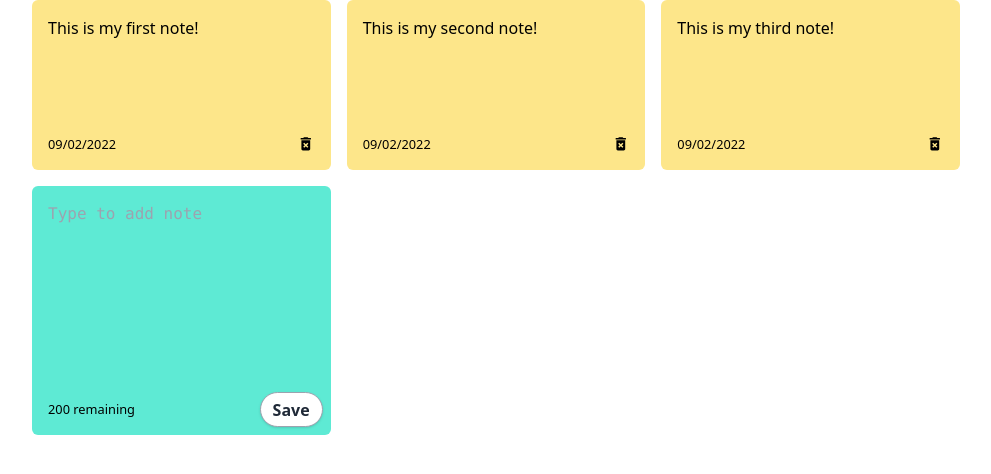
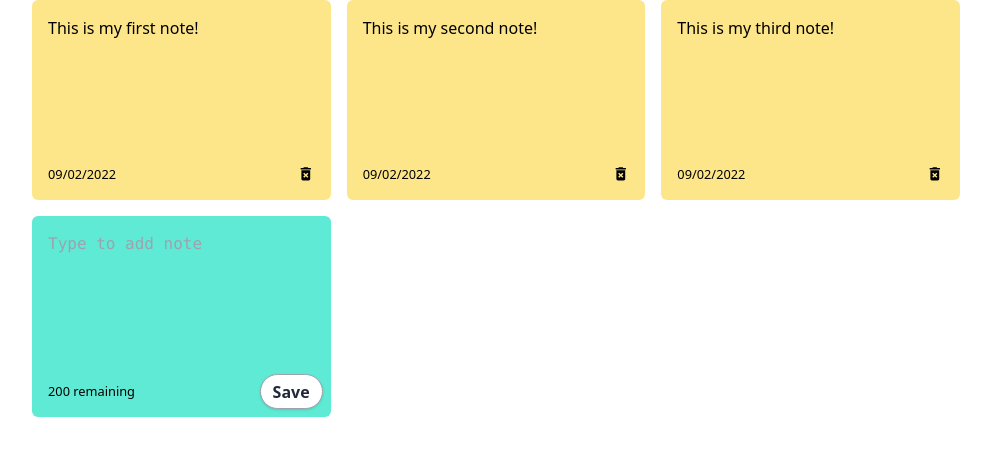
Before and after one commit to fjrpambudhi74/react-notes, a React (Create React App) app: page / in a window 1280 px wide. Shown: the top 474 px of the page, without its empty margins (144-1135 px from the left). Built offline with nearby package versions, Linux system fonts and the light colour scheme.

Commit message:
resize notes component

```diff
--- a/src/compontents/AddNote/index.js
+++ b/src/compontents/AddNote/index.js
@@ -20,7 +20,7 @@ const AddNote = ({handleAddNote}) => {
 
   return(
     <div className="notes-new">
-      <textarea rows="8" placeholder="Type to add note" onChange={handleChange} value={noteText}></textarea>
+      <textarea rows="6" placeholder="Type to add note" onChange={handleChange} value={noteText}></textarea>
       <div className="note-footer">
         <small>{charLimit - noteText.length} remaining</small>
         <button className="save" onClick={handleSave}>Save</button>
--- a/tailwind.config.js
+++ b/tailwind.config.js
@@ -6,7 +6,7 @@ module.exports = {
   theme: {
     extend: {
       minHeight: {
-      'custom': '170px'
+      'custom': '200px'
       },
       gridTemplateColumns: {
        'auto-fit': 'repeat(auto-fit, minmax(250px, 1fr))',
```
